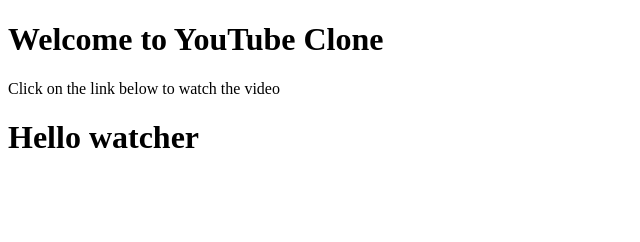
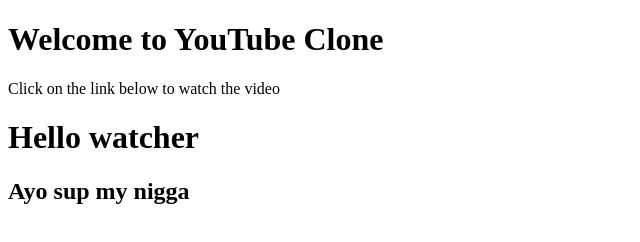
Before and after one commit to ShivendraCh/p4d5, a plain HTML site: page index.html in a window 1280 px wide. Shown: the whole page, without its empty margins (0-640 px from the left). Drawn offline with Linux system fonts and the light colour scheme.

Commit message:
changed the file is changed now

```diff
--- a/index.html
+++ b/index.html
@@ -9,6 +9,7 @@
     <h1>Welcome to YouTube Clone</h1>
     <p>Click on the link below to watch the video</p>
     <h1>Hello watcher</h1>
+    <h2>Ayo sup my nigga</h2>
 
 </body>
 </html>
```
